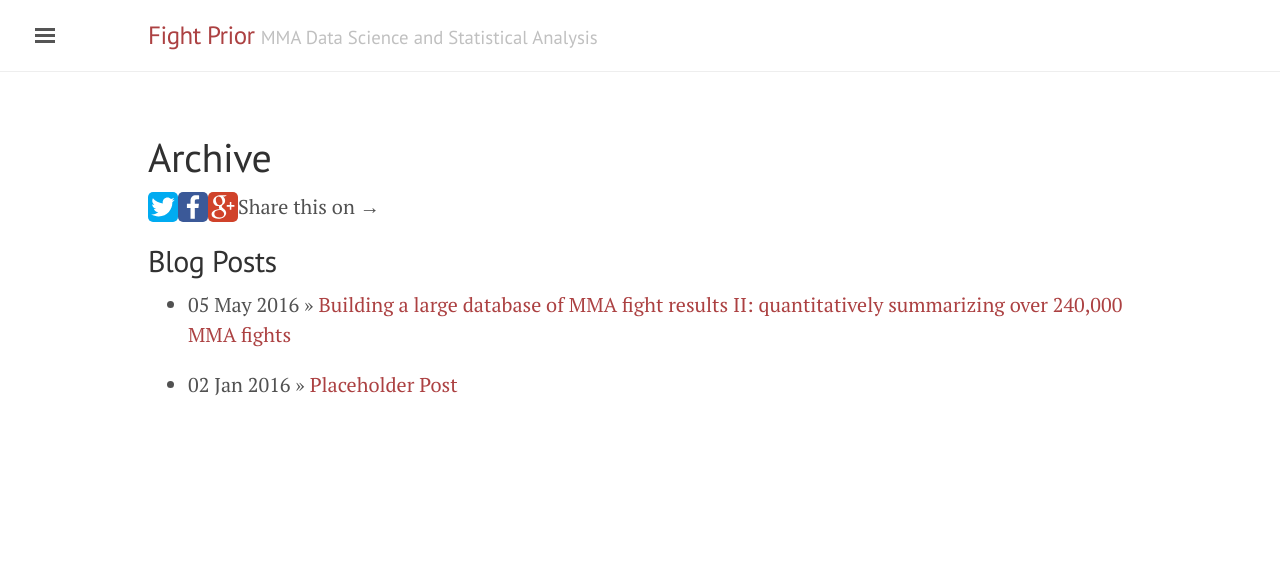
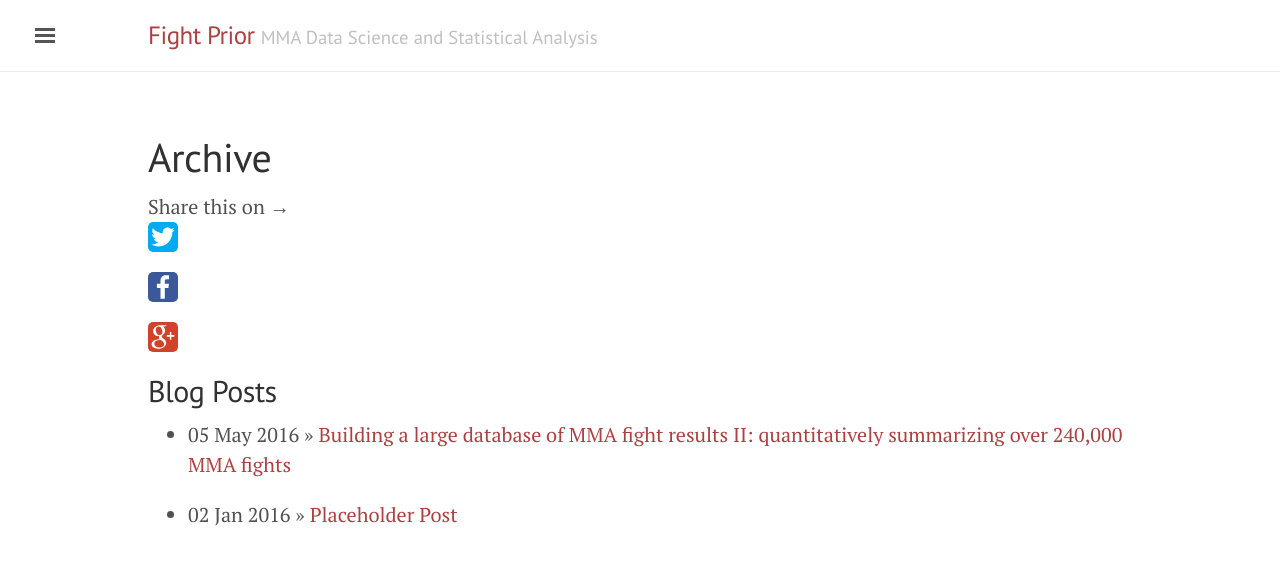
Before and after one commit to fightprior/fightprior.github.io, a Jekyll site: the page built from archive.md, in a window 1280 px wide. Shown: the top 564 px of the page. Built offline with Jekyll 4.4.1, drawn with Linux system fonts in a browser that asks for light colours.

Commit message:
social css

```diff
--- a/_includes/social-share.html
+++ b/_includes/social-share.html
@@ -1,17 +1,23 @@
 <div class="share-page">
 
+  <ul class="share-buttons">
+
+  <li>
   Share this on &rarr;
+  </li>
 
-  <div class="share-icon">
+  <li>
   <a href="https://twitter.com/intent/tweet?text={{ page.title }}&url={{ site.url }}{{ page.url }}&via=Fight_Prior" rel="nofollow" target="_blank" title="Share on Twitter"><img src="{{ site.url }}/public/social_flat_rounded_rects_svg/Twitter.svg" style="width:30px;height:30px;"></img></a>
-  </div>
+  </li>
 
-  <div class="share-icon">
+  <li class="share-icon">
   <a href="https://facebook.com/sharer.php?u={{ site.url }}{{ page.url }}" rel="nofollow" target="_blank" title="Share on Facebook"><img src="{{ site.url }}/public/social_flat_rounded_rects_svg/Facebook.svg" style="width:30px;height:30px;"></img></a>
-  </div>
+  </li>
 
-  <div class="share-icon">
+  <li class="share-icon">
   <a href="https://plus.google.com/share?url={{ site.url }}{{ page.url }}" rel="nofollow" target="_blank" title="Share on Google+"><img src="{{ site.url }}/public/social_flat_rounded_rects_svg/Google+.svg" style="width:30px;height:30px;"></img></a>
-  </div>
+  </li>
+
+  </ul>
 
 </div>
--- a/public/css/extras.css
+++ b/public/css/extras.css
@@ -3,6 +3,11 @@
  * Social icon positioning
  */
 
-.share-icon{
-    float:left;
+ul.share-buttons{
+  list-style: none;
+  padding: 0;
 }
+
+ul.share-buttons li{
+  display: inline;
+}
```
